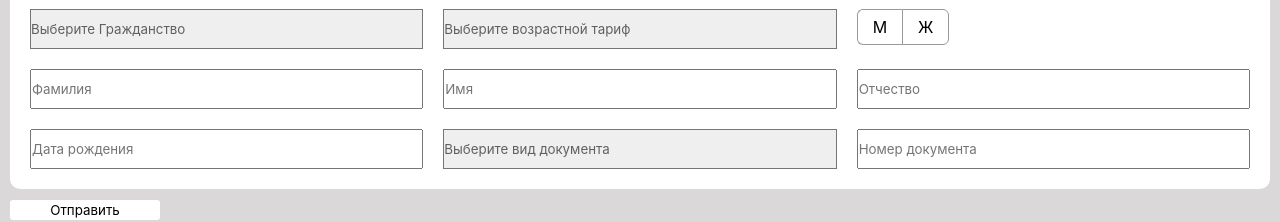
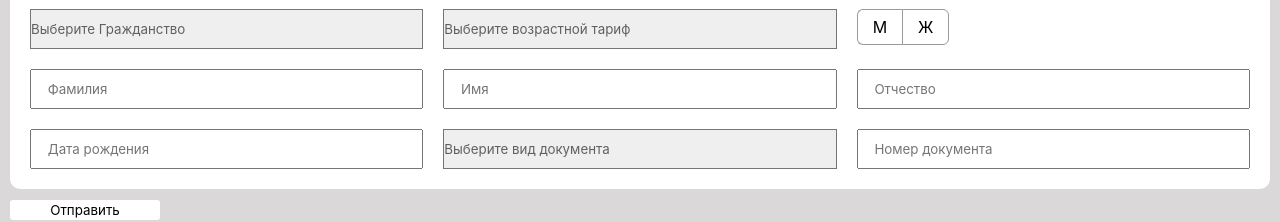
Before and after one commit to karanzhenya/react-js-test-project, a React (Vite) app: page /#/ in a window 1280 px wide. Shown: the part 154-376 px from the top of the page. Built offline with nearby package versions, Linux system fonts and the light colour scheme.

Commit message:
Update FormPage.css
refactor input placeholder padding

```diff
--- a/src/pages/FormPage/FormPage.css
+++ b/src/pages/FormPage/FormPage.css
@@ -46,6 +46,10 @@ select, option {
 .formFields input, select {
     min-height: 40px;
 }
+
+.formFields input, select::-webkit-input-placeholder {
+    padding-left: 4%;
+ }
 
 .formFields button {
     height: 40px;
```
